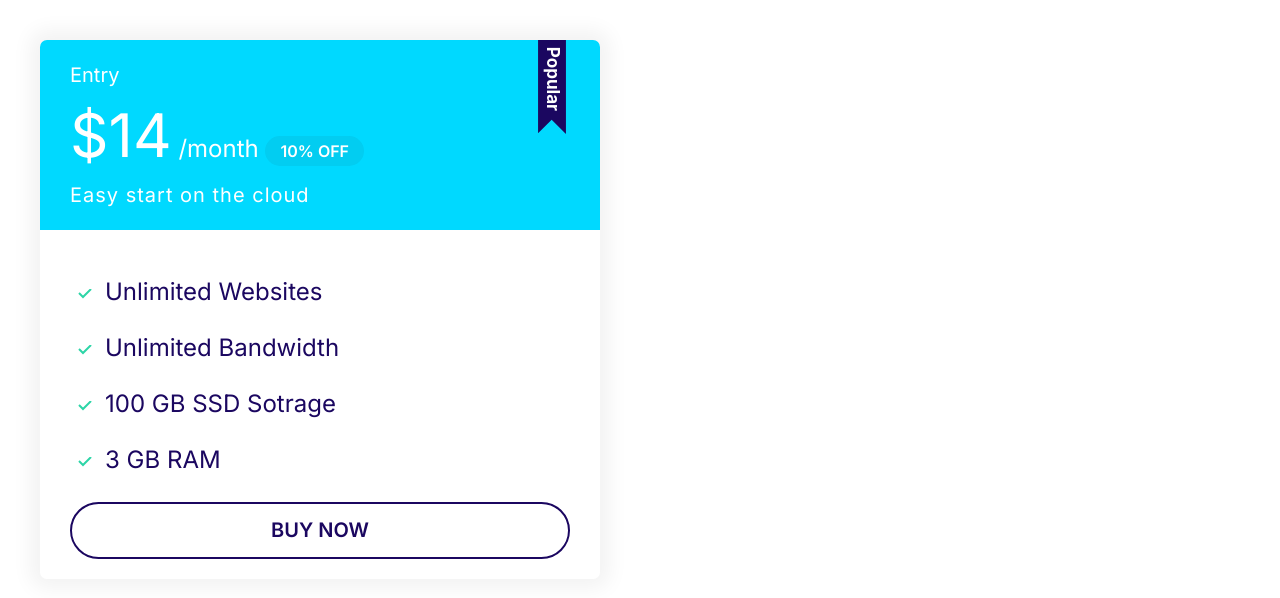
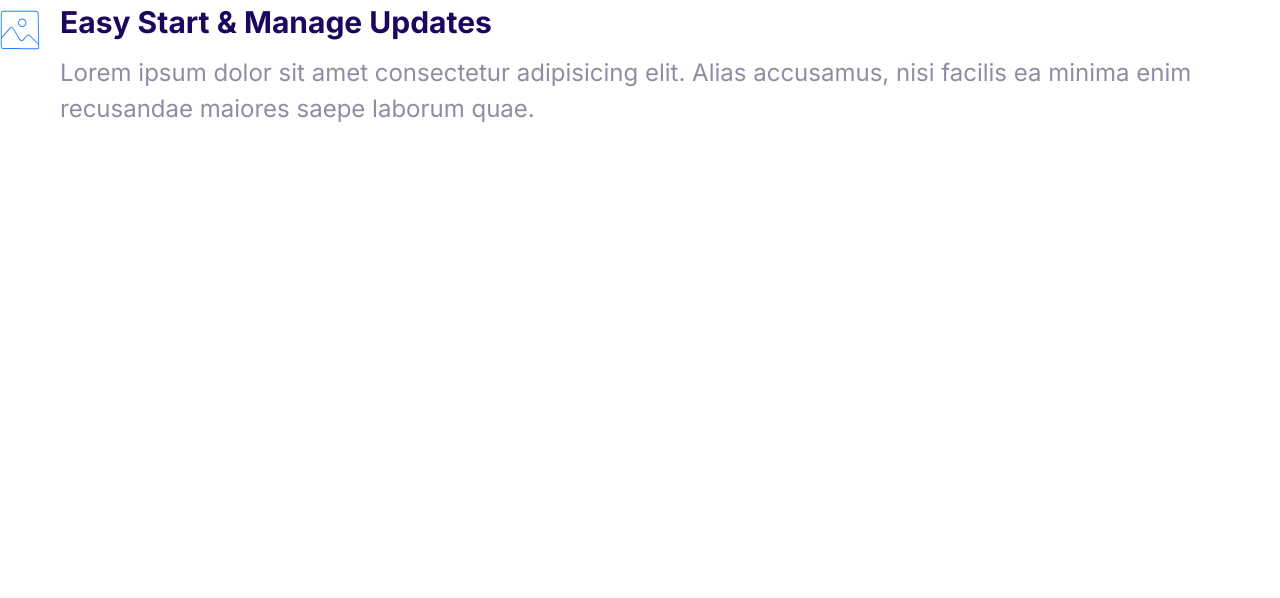
Before and after one commit to adilya2001/atrix, a plain HTML site: page index.html in a window 1280 px wide. Drawn offline with Linux system fonts and the light colour scheme.

Commit message:
media define

```diff
--- a/css/styles.css
+++ b/css/styles.css
@@ -372,3 +372,20 @@ right:5%
     font-size: 1.7rem';
   }
 }
+
+/* media */
+.media{
+  display: flex;
+}
+
+.media__title{
+  margin-top: 0;
+}
+
+.media__body{
+  margin: 0 2rem;
+}
+
+.media__image{
+  margin-top: 1rem;
+}
--- a/index.html
+++ b/index.html
@@ -14,26 +14,19 @@
     />
   </head>
   <body>
-    <div style="width: 50%; padding: 4rem">
-      <div class="plan plan--popular">
-        <div class="card card--secondary">
-          <header class="card__header">
-            <h3 class="plan__name">Entry</h3>
-            <span class="plan__price">$14</span>
-            <span class="plan__billing-cycle">/month</span>
-            <span class="badge badge--secondary badge--small">10% OFF</span>
-            <span class="plan__description">Easy start on the cloud</span>
-          </header>
-          <div class="card__body">
-            <ul class="list list--tick">
-              <li class="list__item">Unlimited Websites</li>
-              <li class="list__item">Unlimited Bandwidth</li>
-              <li class="list__item">100 GB SSD Sotrage</li>
-              <li class="list__item">3 GB RAM</li>
-            </ul>
-            <button class="btn--outline btn--block">BUY NOW</button>
-          </div>
-        </div>
+    <div class="media">
+      <div class="media__image">
+        <svg class="icon icon--primary">
+          <use xlink:href="css/images/sprite.svg#snap"></use>
+        </svg>
+      </div>
+      <div class="media__body">
+        <h3 class="media__title">Easy Start & Manage Updates</h3>
+        <p>
+          Lorem ipsum dolor sit amet consectetur adipisicing elit. Alias
+          accusamus, nisi facilis ea minima enim recusandae maiores saepe
+          laborum quae.
+        </p>
       </div>
     </div>
   </body>
```
Also changed, not shown: css/components/media.html (added, +14 -0 lines).
